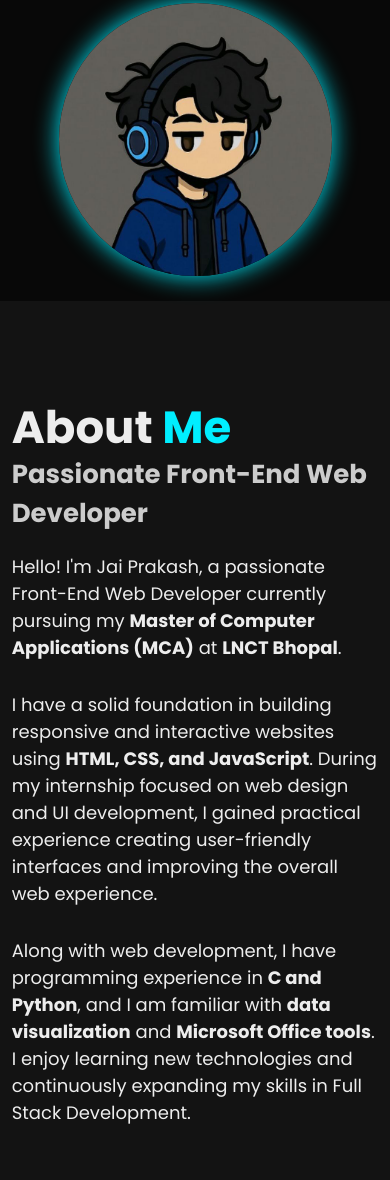
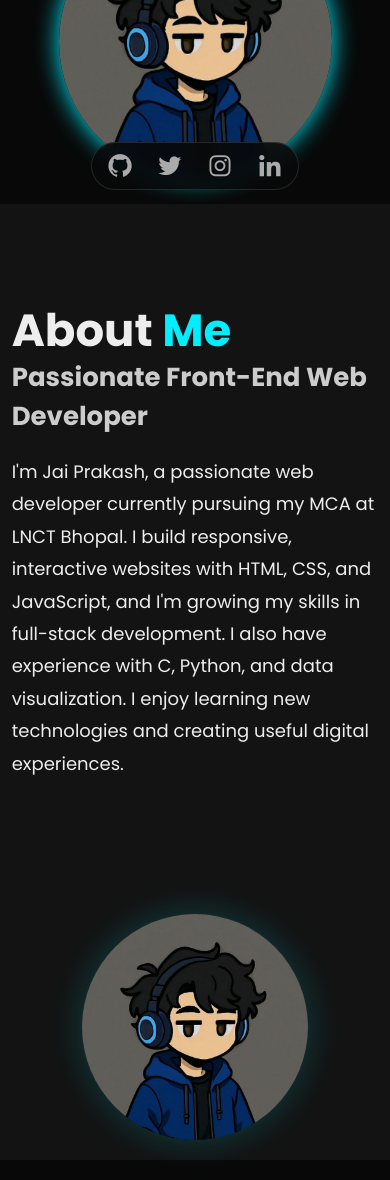
Before and after one commit to jai-prakash-811/Protfolio, a plain HTML site: page index.html in a window 390 px wide. Shown: the part 640-1820 px from the top of the page. Drawn offline with nearby package versions, Linux system fonts and the light colour scheme.

Commit message:
Completed

```diff
--- a/index.html
+++ b/index.html
@@ -30,6 +30,13 @@
         <div class="bx bx-menu" id="menu-icon"></div>
     </header>
 
+    <aside class="social-rail" aria-label="Social media links">
+        <a href="https://github.com/jai-prakash-811" target="_blank" rel="noopener noreferrer" aria-label="GitHub"><i class="bx bxl-github"></i></a>
+        <a href="https://x.com/jai_prakash__8" target="_blank" rel="noopener noreferrer" aria-label="X"><i class="bx bxl-twitter"></i></a>
+        <a href="https://www.instagram.com/jai__prakash_08/" target="_blank" rel="noopener noreferrer" aria-label="Instagram"><i class="bx bxl-instagram"></i></a>
+        <a href="https://www.linkedin.com/in/jai-prakash-thakur-4263ba355/" target="_blank" rel="noopener noreferrer" aria-label="LinkedIn"><i class="bx bxl-linkedin"></i></a>
+    </aside>
+
     <section class="home" id="home">
         <div class="home-content">
             <h3>Hello, It's Me</h3>
@@ -37,13 +44,6 @@
             <h3>And I'm a <span class="multiple-text"></span></h3>
             <p>I am a passionate Web Developer currently pursuing my MCA at LNCT Bhopal.
             I focus on mastering advanced web technologies and the MERN Stack principles.</p>
-
-            <div class="social-media">
-                <a href="https://github.com/jai-prakash-811" style="--i:7;" target="_blank"><i class='bx bxl-github'></i></a>
-                <a href="https://x.com/jai_prakash__8" style="--i:8;" target="_blank"><i class='bx bxl-twitter'></i></a>
-                <a href="https://www.instagram.com/jai__prakash_08/" style="--i:9;" target="_blank"><i class='bx bxl-instagram'></i></a>
-                <a href="https://www.linkedin.com/in/jai-prakash-thakur-4263ba355/" style="--i:10;" target="_blank"><i class='bx bxl-linkedin'></i></a>
-            </div>
 
             <a href="assets/Jai_Prakash_Thakur_Resume (1).pdf" download class="btn">Download CV</a>
         </div>
@@ -55,20 +55,14 @@
 
     <section class="about" id="about">
         <div class="about-img">
-                <!-- <img src="assets/developer-workspace.jpg" alt="Developer workspace with code on a monitor" loading="lazy"> -->
+            <img src="assets/Alexei.jpg" alt="Illustrated profile avatar" loading="lazy">
         </div>
 
         <div class="about-content">
             <h2 class="heading">About <span>Me</span></h2>
             <h3>Passionate Front-End Web Developer</h3>
             <p>
-                Hello! I'm Jai Prakash, a passionate Front-End Web Developer currently pursuing my <b>Master of Computer Applications (MCA)</b> at <b>LNCT Bhopal</b>.
-            </p>
-            <p>
-                I have a solid foundation in building responsive and interactive websites using <b>HTML, CSS, and JavaScript</b>. During my internship focused on web design and UI development, I gained practical experience creating user-friendly interfaces and improving the overall web experience.
-            </p>
-            <p>
-                Along with web development, I have programming experience in <b>C and Python</b>, and I am familiar with <b>data visualization</b> and <b>Microsoft Office tools</b>. I enjoy learning new technologies and continuously expanding my skills in Full Stack Development.
+                I'm Jai Prakash, a passionate web developer currently pursuing my MCA at LNCT Bhopal. I build responsive, interactive websites with HTML, CSS, and JavaScript, and I'm growing my skills in full-stack development. I also have experience with C, Python, and data visualization. I enjoy learning new technologies and creating useful digital experiences.
             </p>
         </div>
     </section>
--- a/style.css
+++ b/style.css
@@ -147,29 +147,32 @@
             animation-delay: 1s;
         }
 
-        /* Social Icons */
-        .social-media a {
+        .social-rail {
+            position: fixed;
+            left: 2.4rem;
+            top: 50%;
+            transform: translateY(-50%);
+            display: flex;
+            flex-direction: column;
+            gap: 2.2rem;
+            z-index: 90;
+        }
+
+        .social-rail a {
             display: inline-flex;
             justify-content: center;
             align-items: center;
-            width: 4rem;
-            height: 4rem;
-            background: transparent;
-            border: .2rem solid var(--main-color);
-            border-radius: 50%;
-            font-size: 2rem;
-            color: var(--main-color);
-            margin: 3rem 1.5rem 3rem 0;
-            transition: .5s ease;
-            opacity: 0;
-            animation: slideLeft 1s ease forwards;
-            animation-delay: calc(.2s * var(--i));
+            width: 3.6rem;
+            height: 3.6rem;
+            color: #aaa;
+            font-size: 2.8rem;
+            transition: color .2s ease, transform .2s ease;
         }
 
-        .social-media a:hover {
-            background: var(--main-color);
-            color: var(--second-bg-color);
-            box-shadow: 0 0 20px var(--main-color);
+        .social-rail a:hover,
+        .social-rail a:focus-visible {
+            color: var(--main-color);
+            transform: translateX(.4rem);
         }
 
         /* Buttons */
@@ -218,13 +221,22 @@
             display: flex;
             justify-content: center;
             align-items: center;
-            gap: 2rem;
+            gap: 6rem;
+            padding-left: 12%;
+        }
+
+        .about-img {
+            flex: 0 1 42%;
+            display: flex;
+            justify-content: center;
         }
 
         .about-img img {
-            width: 20vw;
-            border-radius: 20px;
-            border: 2px solid var(--main-color);
+            width: min(100%, 42rem);
+            aspect-ratio: 1;
+            object-fit: cover;
+            border-radius: 50%;
+            box-shadow: 0 0 3.5rem rgba(0, 238, 255, .2);
         }
 
         .heading {
@@ -244,7 +256,12 @@
 
         .about-content p {
             font-size: 1.8rem;
-            margin: 2rem 0 3rem;
+            line-height: 1.8;
+            margin: 2rem 0 0;
+        }
+
+        .about-content {
+            flex: 0 1 58rem;
         }
 
         /* --- SKILLS SECTION --- */
@@ -679,7 +696,25 @@
             .home-content h1 { font-size: 5rem; }
             .home-img img { width: 70vw; margin-top: 4rem; }
             .about { flex-direction: column-reverse; }
-            .about-img img { width: 70vw; margin-top: 4rem; }
+            .about { gap: 3rem; padding-left: 3%; }
+            .about-img { width: 100%; }
+            .about-img img { width: min(58vw, 30rem); }
+            .social-rail {
+                top: auto;
+                bottom: 1.4rem;
+                left: 50%;
+                transform: translateX(-50%);
+                flex-direction: row;
+                gap: 1.8rem;
+                padding: .7rem 1.2rem;
+                border: 1px solid rgba(255, 255, 255, .12);
+                border-radius: 3rem;
+                background: rgba(8, 8, 8, .88);
+                backdrop-filter: blur(8px);
+            }
+            .social-rail a { width: 3.2rem; height: 3.2rem; }
+            .social-rail a:hover,
+            .social-rail a:focus-visible { transform: translateY(-.3rem); }
             .portfolio-container { grid-template-columns: 1fr; }
 
             .contact form .input-box input { width: 100%; }
```
